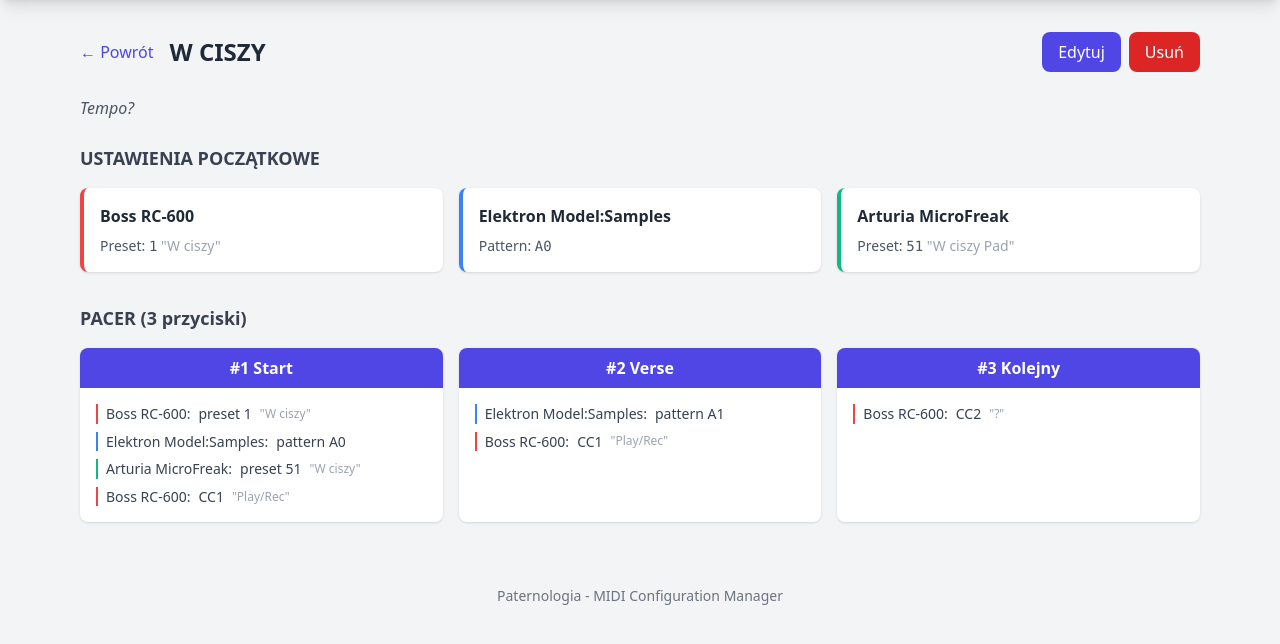
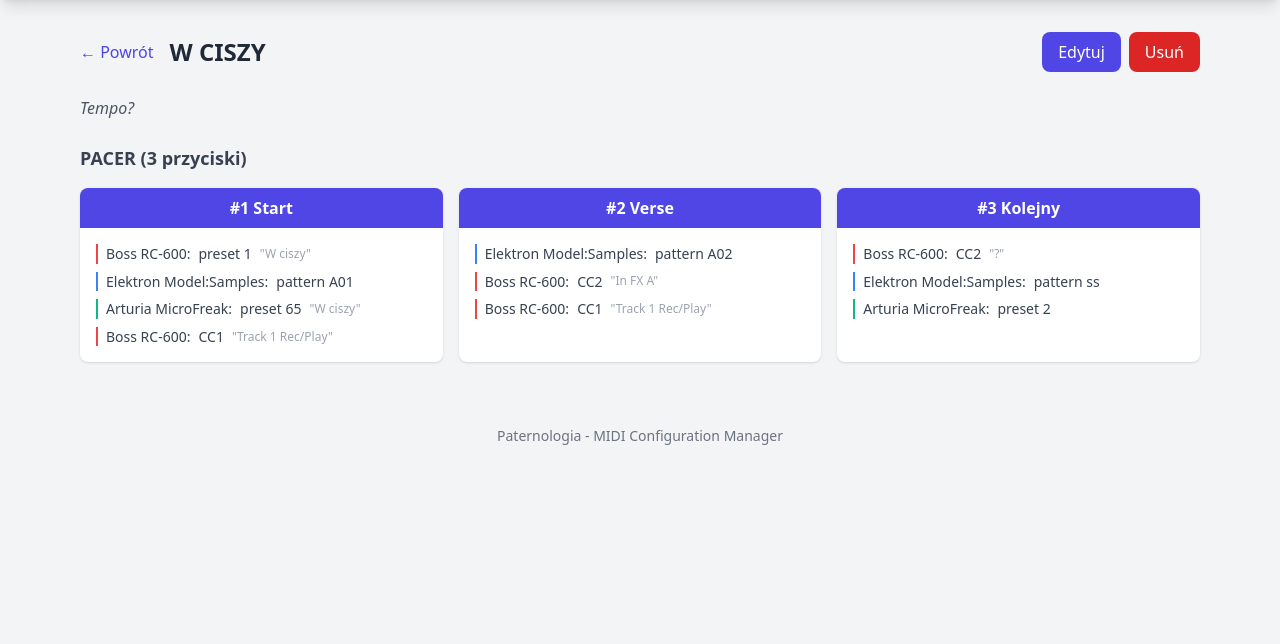
Before and after one commit to wkoziej/paternologia, a FastAPI app: page /songs/w-ciszy in a window 1280 px wide. Shown: the part 60-704 px from the top of the page. Run offline with FastAPI, Linux system fonts and the light colour scheme; some libraries are stand-ins or nearby versions.

Commit message:
fix: brak uswień początkowych dla utworów - trzeba wcisnąć jakiś przycisk

```diff
--- a/data/songs/w-ciszy.yaml
+++ b/data/songs/w-ciszy.yaml
@@ -2,21 +2,8 @@ song:
   id: w-ciszy
   name: W ciszy
   author: Wojtas
-  created: '2025-12-14'
+  created: '2025-12-16'
   notes: Tempo?
-devices:
-  boss:
-    preset: 1
-    preset_name: W ciszy
-    pattern: null
-  ms:
-    preset: null
-    preset_name: null
-    pattern: A0
-  freak:
-    preset: 51
-    preset_name: W ciszy Pad
-    pattern: null
 pacer:
 - name: Start
   actions:
@@ -27,31 +14,36 @@ pacer:
     label: W ciszy
   - device: ms
     type: pattern
-    value: A0
+    value: A01
     cc: null
     label: null
   - device: freak
     type: preset
-    value: 51
+    value: 65
     cc: null
     label: W ciszy
   - device: boss
     type: cc
     value: null
     cc: 1
-    label: Play/Rec
+    label: Track 1 Rec/Play
 - name: Verse
   actions:
   - device: ms
     type: pattern
-    value: A1
+    value: A02
     cc: null
     label: null
   - device: boss
     type: cc
     value: null
+    cc: 2
+    label: In FX A
+  - device: boss
+    type: cc
+    value: null
     cc: 1
-    label: Play/Rec
+    label: Track 1 Rec/Play
 - name: Kolejny
   actions:
   - device: boss
@@ -59,3 +51,13 @@ pacer:
     value: null
     cc: 2
     label: '?'
+  - device: ms
+    type: pattern
+    value: ss
+    cc: null
+    label: null
+  - device: freak
+    type: preset
+    value: 2
+    cc: null
+    label: null
--- a/data/songs/zen.yaml
+++ b/data/songs/zen.yaml
@@ -4,5 +4,4 @@ song:
   author: ''
   created: '2025-12-14'
   notes: ''
-devices: {}
 pacer: []
--- a/src/paternologia/__init__.py
+++ b/src/paternologia/__init__.py
@@ -1,7 +1,7 @@
 # ABOUTME: Main package for Paternologia - MIDI configuration manager for songs.
 # ABOUTME: Exposes core components: models, storage, and FastAPI app.
 
-from paternologia.models import Device, Action, PacerButton, Song, DeviceSettings
+from paternologia.models import Device, Action, PacerButton, Song
 from paternologia.storage import Storage
 
-__all__ = ["Device", "Action", "PacerButton", "Song", "DeviceSettings", "Storage"]
+__all__ = ["Device", "Action", "PacerButton", "Song", "Storage"]
--- a/src/paternologia/routers/songs.py
+++ b/src/paternologia/routers/songs.py
@@ -11,7 +11,6 @@ from paternologia.dependencies import get_storage, get_templates
 from paternologia.models import (
     Action,
     ActionType,
-    DeviceSettings,
     PacerButton,
     Song,
     SongMetadata,
@@ -158,21 +157,6 @@ def _build_song_from_form(
     devices = storage.get_devices()
     device_ids = [d.id for d in devices]
 
-    device_settings = {}
-    for device_id in device_ids:
-        preset = form_data.get(f"device_{device_id}_preset", "").strip()
-        preset_name = form_data.get(f"device_{device_id}_preset_name", "").strip()
-        pattern = form_data.get(f"device_{device_id}_pattern", "").strip()
-
-        settings = DeviceSettings(
-            preset=int(preset) if preset else None,
-            preset_name=preset_name or None,
-            pattern=pattern or None,
-        )
-
-        if settings.preset is not None or settings.pattern:
-            device_settings[device_id] = settings
-
     pacer_buttons = []
     button_idx = 0
 
@@ -232,7 +216,6 @@ def _build_song_from_form(
             created=date.today(),
             notes=song_notes,
         ),
-        devices=device_settings,
         pacer=pacer_buttons,
     )
 
--- a/templates/song.html
+++ b/templates/song.html
@@ -24,36 +24,6 @@
 {% if song.song.notes %}
 <p class="text-gray-600 mb-6 italic">{{ song.song.notes }}</p>
 {% endif %}
-
-<!-- Initial Device Settings -->
-<section class="mb-8">
-    <h2 class="text-lg font-semibold text-gray-700 mb-4">USTAWIENIA POCZĄTKOWE</h2>
-    <div class="grid grid-cols-1 md:grid-cols-3 gap-4">
-        {% for device in devices %}
-        {% set settings = song.devices.get(device.id) %}
-        <div class="bg-white rounded-lg shadow p-4 border-l-4 device-{{ device.id }}">
-            <h3 class="font-bold text-gray-800 mb-2">{{ device.name }}</h3>
-            {% if settings %}
-                {% if settings.preset is not none %}
-                <p class="text-sm text-gray-600">
-                    Preset: <span class="font-mono">{{ settings.preset }}</span>
-                    {% if settings.preset_name %}
-                    <span class="text-gray-400">"{{ settings.preset_name }}"</span>
-                    {% endif %}
-                </p>
-                {% endif %}
-                {% if settings.pattern %}
-                <p class="text-sm text-gray-600">
-                    Pattern: <span class="font-mono">{{ settings.pattern }}</span>
-                </p>
-                {% endif %}
-            {% else %}
-            <p class="text-sm text-gray-400 italic">Brak ustawień</p>
-            {% endif %}
-        </div>
-        {% endfor %}
-    </div>
-</section>
 
 <!-- PACER Buttons -->
 <section>
```
Also changed, not shown: CLAUDE.md (+1 -5 lines), src/paternologia/models.py (+1 -12 lines), templates/partials/song_card.html (+0 -10 lines), templates/song_edit.html (+0 -38 lines), tests/test_api.py (+1 -2 lines), tests/test_models.py (+0 -28 lines), tests/test_storage.py (+0 -6 lines).
